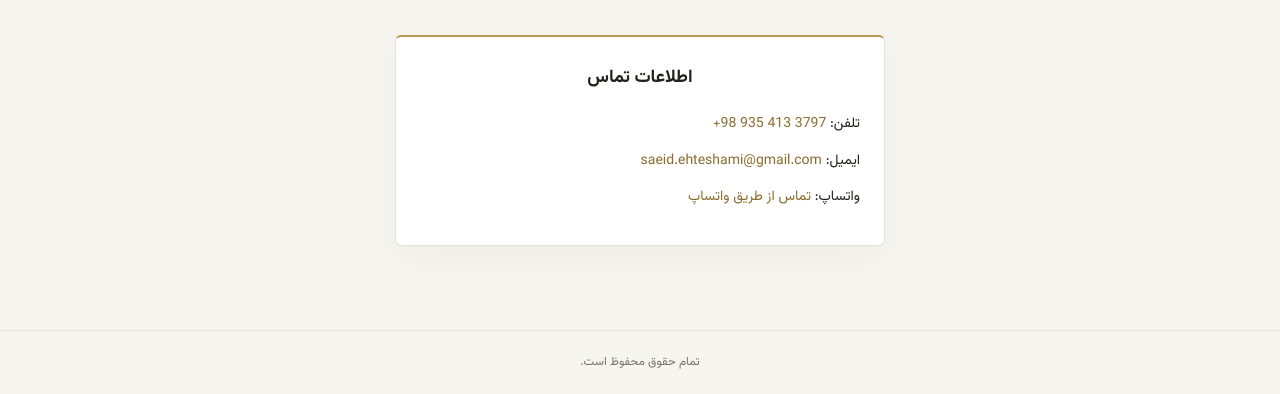
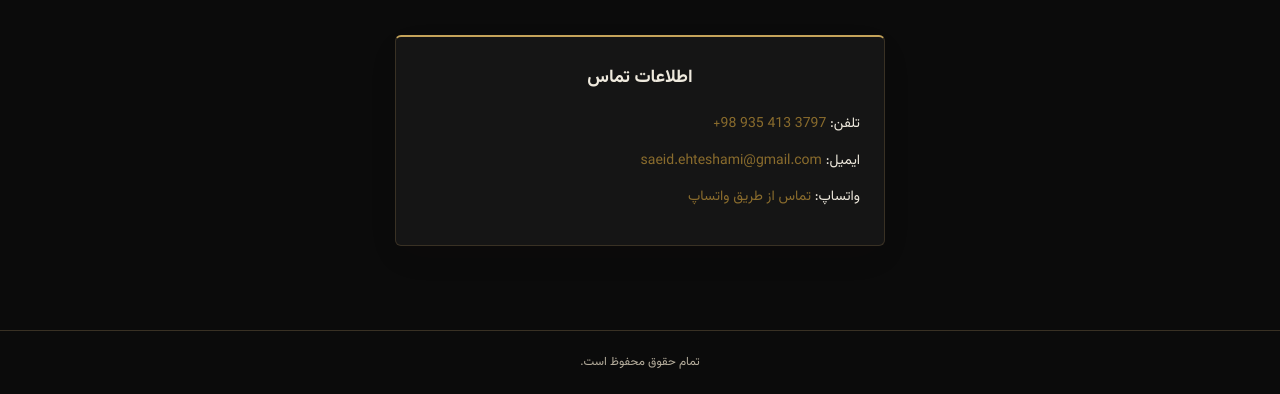
Before and after one commit to 130cc/domain-sale-site, a plain HTML site: page index.html in a window 1280 px wide. Shown: the part 429-823 px from the top of the page. Drawn offline with Linux system fonts and the light colour scheme.

Commit message:
Update style.css

```diff
--- a/style.css
+++ b/style.css
@@ -15,16 +15,18 @@
   font-display: swap;
 }
 
+
 :root {
-  --background: #f7f5ef;
-  --surface: #ffffff;
-  --text: #22211e;
-  --muted: #77736b;
-  --gold: #b89952;
-  --gold-light: #d9c58e;
-  --dark: #151515;
-  --border: #e8e2d4;
+  --background: #0b0b0b;
+  --surface: #151515;
+  --text: #eee9dd;
+  --muted: #b5ad9c;
+  --gold: #c4a35a;
+  --gold-light: #e0ca8c;
+  --dark: #080808;
+  --border: #393124;
 }
+
 
 * {
   box-sizing: border-box;
```
